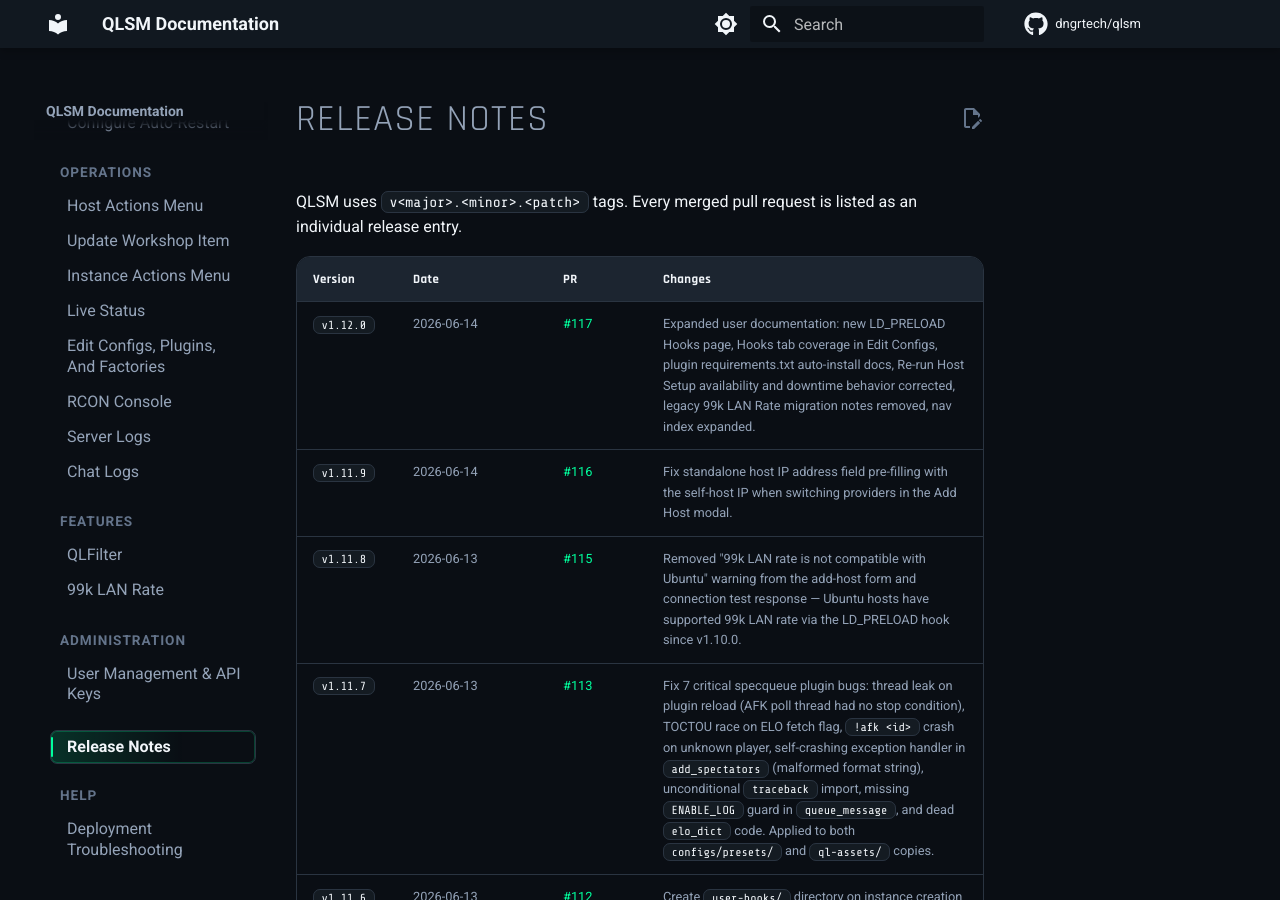
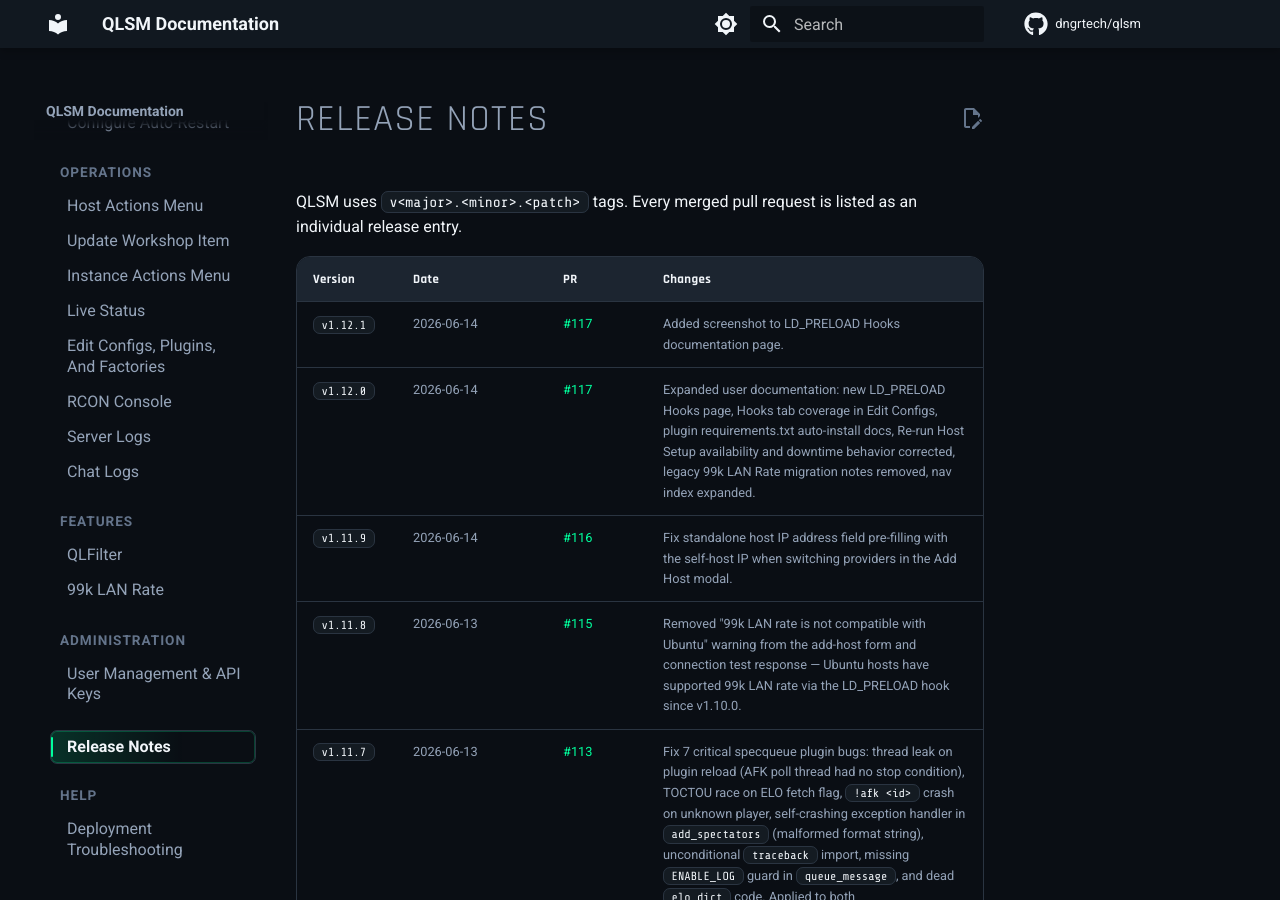
Before and after one commit to dngrtech/qlsm, an MkDocs documentation site: the page built from docs/user/releases.md, in a window 1280 px wide and 900 px high. Built offline with MkDocs 1.6.1 and Material for MkDocs 9.7.7, drawn with Linux system fonts in a browser that asks for light colours; comment, search, counter and statistics services are not loaded.

Commit message:
docs: add hooks tab screenshot and bump version to 1.12.1

```diff
--- a/docs/user/releases.md
+++ b/docs/user/releases.md
@@ -4,6 +4,7 @@
 
 | Version | Date | PR | Changes |
 | --- | --- | --- | --- |
+| `v1.12.1` | 2026-06-14 | [#117](https://github.com/dngrtech/qlsm/pull/117) | Added screenshot to LD_PRELOAD Hooks documentation page. |
 | `v1.12.0` | 2026-06-14 | [#117](https://github.com/dngrtech/qlsm/pull/117) | Expanded user documentation: new LD_PRELOAD Hooks page, Hooks tab coverage in Edit Configs, plugin requirements.txt auto-install docs, Re-run Host Setup availability and downtime behavior corrected, legacy 99k LAN Rate migration notes removed, nav index expanded. |
 | `v1.11.9` | 2026-06-14 | [#116](https://github.com/dngrtech/qlsm/pull/116) | Fix standalone host IP address field pre-filling with the self-host IP when switching providers in the Add Host modal. |
 | `v1.11.8` | 2026-06-13 | [#115](https://github.com/dngrtech/qlsm/pull/115) | Removed "99k LAN rate is not compatible with Ubuntu" warning from the add-host form and connection test response — Ubuntu hosts have supported 99k LAN rate via the LD_PRELOAD hook since v1.10.0. |
--- a/docs/user/version.json
+++ b/docs/user/version.json
@@ -1,4 +1,4 @@
 {
-  "latest": "1.12.0",
+  "latest": "1.12.1",
   "releaseNotesUrl": "https://dngrtech.github.io/qlsm/releases/"
 }
```
Also changed, not shown: docs/user/features/hooks.md (+2 -0 lines), docs/user/images/hooks.png (added), docs/user/images/instance-edit-config.png, 1 other file.
